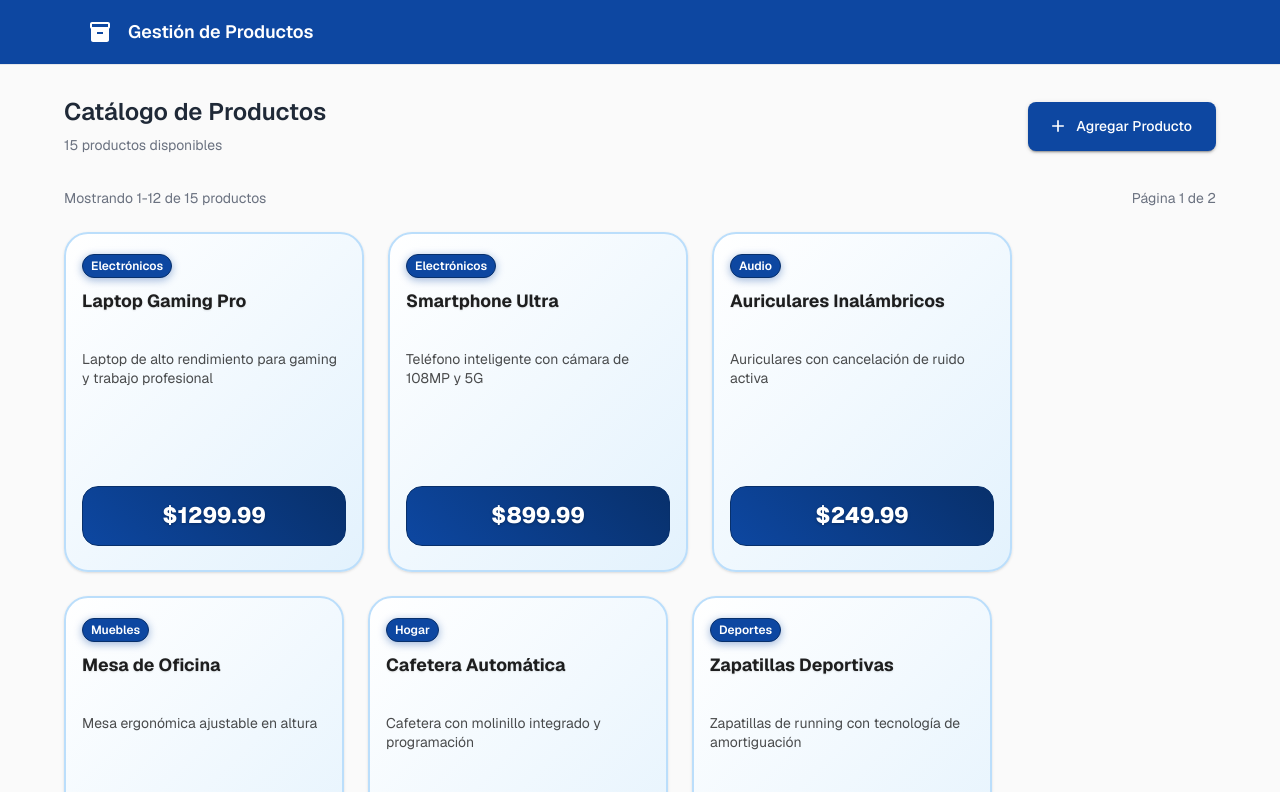
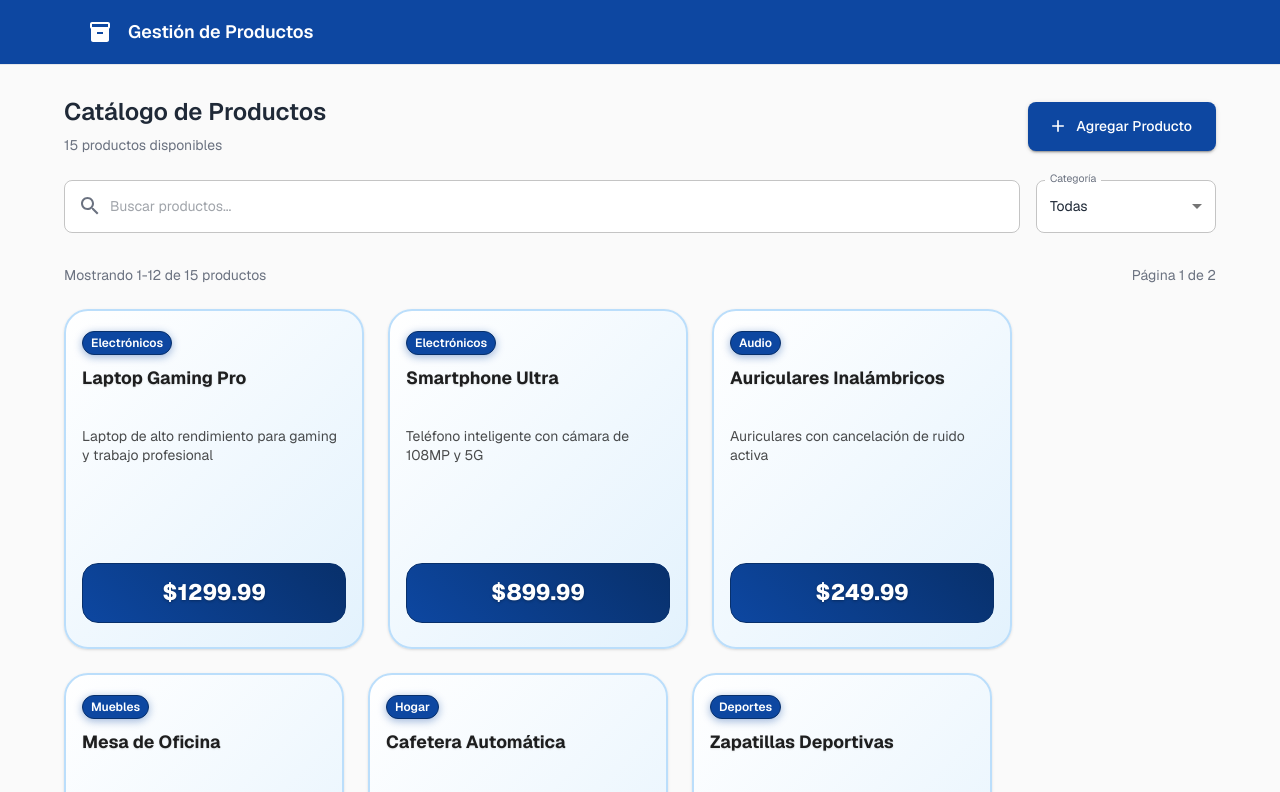
Before and after one commit to Stiven-Chacon/nextjs-products-management, a Next.js app: page / in a window 1280 px wide. Shown: the top 792 px of the page. Built offline with nearby package versions, Linux system fonts and the light colour scheme.

Commit message:
feat(ui): add ProductFilters component with search and category filter

```diff
--- a/src/app/page.tsx
+++ b/src/app/page.tsx
@@ -2,6 +2,7 @@
 
 import { Header } from "@/components/layout/header"
 import { AddProductForm } from "@/components/products/add-product-form"
+import { ProductFilters } from "@/components/products/product-filters"
 import { ProductsGrid } from "@/components/products/products-grid"
 import { useAppSelector } from "@/lib/hooks"
 import { Product } from "@/lib/mock-data"
@@ -10,17 +11,16 @@ import { Container, Box, Button, Typography } from "@mui/material"
 import { useState } from "react"
 
 export default function Home() {
-    const [isAddFormOpen, setIsAddFormOpen] = useState(false)
-  const [selectedProduct, setSelectedProduct] = useState<Product | null>(null)
-  const [isDetailsModalOpen, setIsDetailsModalOpen] = useState(false)
+  const [isAddFormOpen, setIsAddFormOpen] = useState(false)
 
   const { filteredProducts } = useAppSelector((state) => state.products)
+
 
   return (
     <Box sx={{ minHeight: "100vh", bgcolor: "background.default" }}>
       <Header />
 
-        <Container maxWidth="lg" sx={{ py: 4 }}>
+      <Container maxWidth="lg" sx={{ py: 4 }}>
         <Box sx={{ mb: 4 }}>
           <Box
             sx={{
@@ -58,13 +58,14 @@ export default function Home() {
             </Button>
           </Box>
 
+          <ProductFilters />
+
         </Box>
 
         <ProductsGrid />
       </Container>
 
       <AddProductForm open={isAddFormOpen} onClose={() => setIsAddFormOpen(false)} />
-
     </Box>
   )
 }
--- /dev/null
+++ b/src/components/products/product-filters.tsx
@@ -0,0 +1,59 @@
+"use client"
+import { Box, TextField, FormControl, InputLabel, Select, MenuItem, InputAdornment } from "@mui/material"
+import { Search } from "@mui/icons-material"
+import { useAppDispatch, useAppSelector } from "@/lib/hooks"
+import { setSearchTerm, setSelectedCategory } from "@/lib/mock-data"
+
+const categories = ["Todas", "Electrónicos", "Audio", "Muebles", "Hogar", "Deportes"]
+
+export function ProductFilters() {
+  const dispatch = useAppDispatch()
+  const { selectedCategory, searchTerm } = useAppSelector((state) => state.products)
+
+  const handleCategoryChange = (category: string) => {
+    dispatch(setSelectedCategory(category))
+  }
+
+  const handleSearchChange = (term: string) => {
+    dispatch(setSearchTerm(term))
+  }
+
+  return (
+    <Box sx={{ display: "flex", gap: 2, mb: 4, flexWrap: "wrap" }}>
+      <TextField
+        placeholder="Buscar productos..."
+        value={searchTerm}
+        onChange={(e) => handleSearchChange(e.target.value)}
+        InputProps={{
+          startAdornment: (
+            <InputAdornment position="start">
+              <Search sx={{ color: "text.secondary" }} />
+            </InputAdornment>
+          ),
+        }}
+        sx={{
+          flex: 1,
+          minWidth: 250,
+          "& .MuiOutlinedInput-root": {
+            bgcolor: "background.paper",
+          },
+        }}
+      />
+      <FormControl sx={{ minWidth: 180 }}>
+        <InputLabel>Categoría</InputLabel>
+        <Select
+          value={selectedCategory}
+          label="Categoría"
+          onChange={(e) => handleCategoryChange(e.target.value)}
+          sx={{ bgcolor: "background.paper" }}
+        >
+          {categories.map((category) => (
+            <MenuItem key={category} value={category}>
+              {category}
+            </MenuItem>
+          ))}
+        </Select>
+      </FormControl>
+    </Box>
+  )
+}
```
